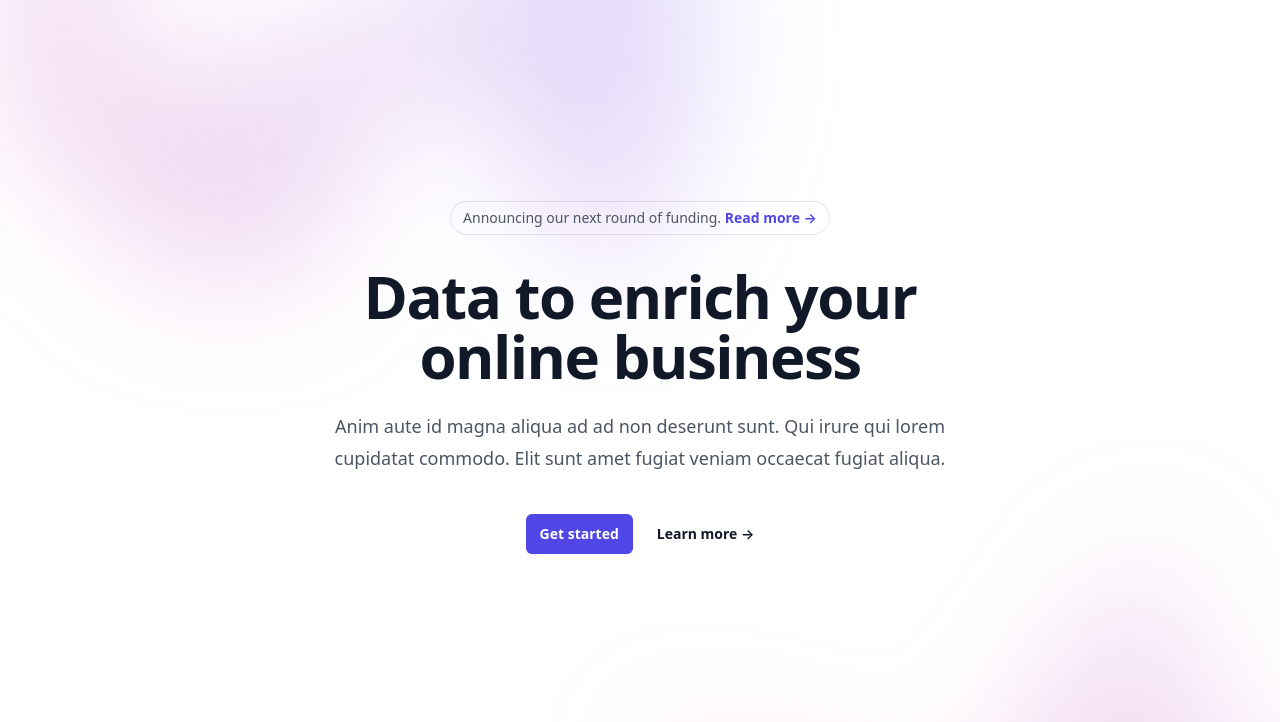
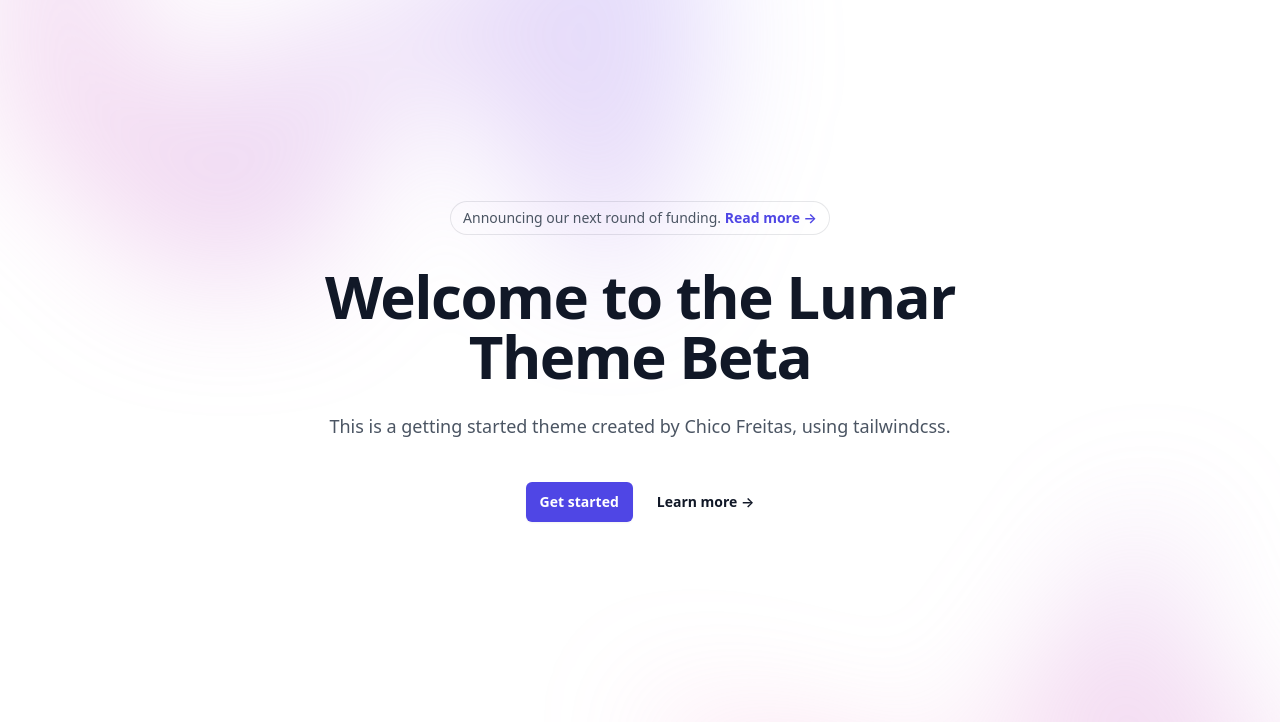
Before and after one commit to chicofreitas/lunar-theme-ui-beta, a website: page src/index.html in a window 1280 px wide. Shown: the part 78-800 px from the top of the page. Drawn offline with Linux system fonts and the light colour scheme.

Commit message:
chore: change hero text

```diff
--- a/src/index.html
+++ b/src/index.html
@@ -85,8 +85,8 @@
                 </div>
             </div>
             <div class="text-center">
-                <h1 class="text-4xl font-bold tracking-tight text-gray-900 sm:text-6xl">Data to enrich your online business</h1>
-                <p class="mt-6 text-lg leading-8 text-gray-600">Anim aute id magna aliqua ad ad non deserunt sunt. Qui irure qui lorem cupidatat commodo. Elit sunt amet fugiat veniam occaecat fugiat aliqua.</p>
+                <h1 class="text-4xl font-bold tracking-tight text-gray-900 sm:text-6xl">Welcome to the Lunar Theme Beta</h1>
+                <p class="mt-6 text-lg leading-8 text-gray-600">This is a getting started theme created by Chico Freitas, using tailwindcss.</p>
                 <div class="mt-10 flex items-center justify-center gap-x-6">
                 <a href="#" class="rounded-md bg-indigo-600 px-3.5 py-2.5 text-sm font-semibold text-white shadow-sm hover:bg-indigo-500 focus-visible:outline focus-visible:outline-2 focus-visible:outline-offset-2 focus-visible:outline-indigo-600">Get started</a>
                 <a href="#" class="text-sm font-semibold leading-6 text-gray-900">Learn more <span aria-hidden="true">→</span></a>
```
